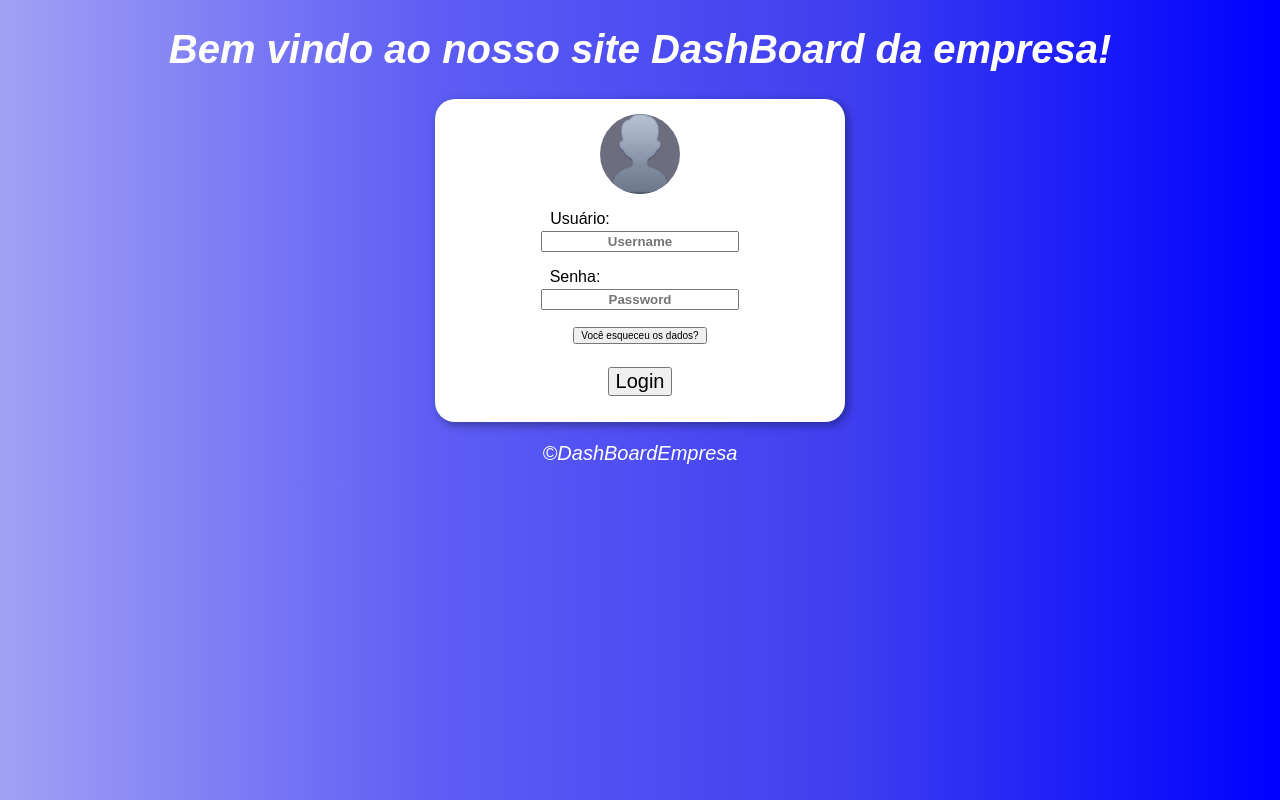
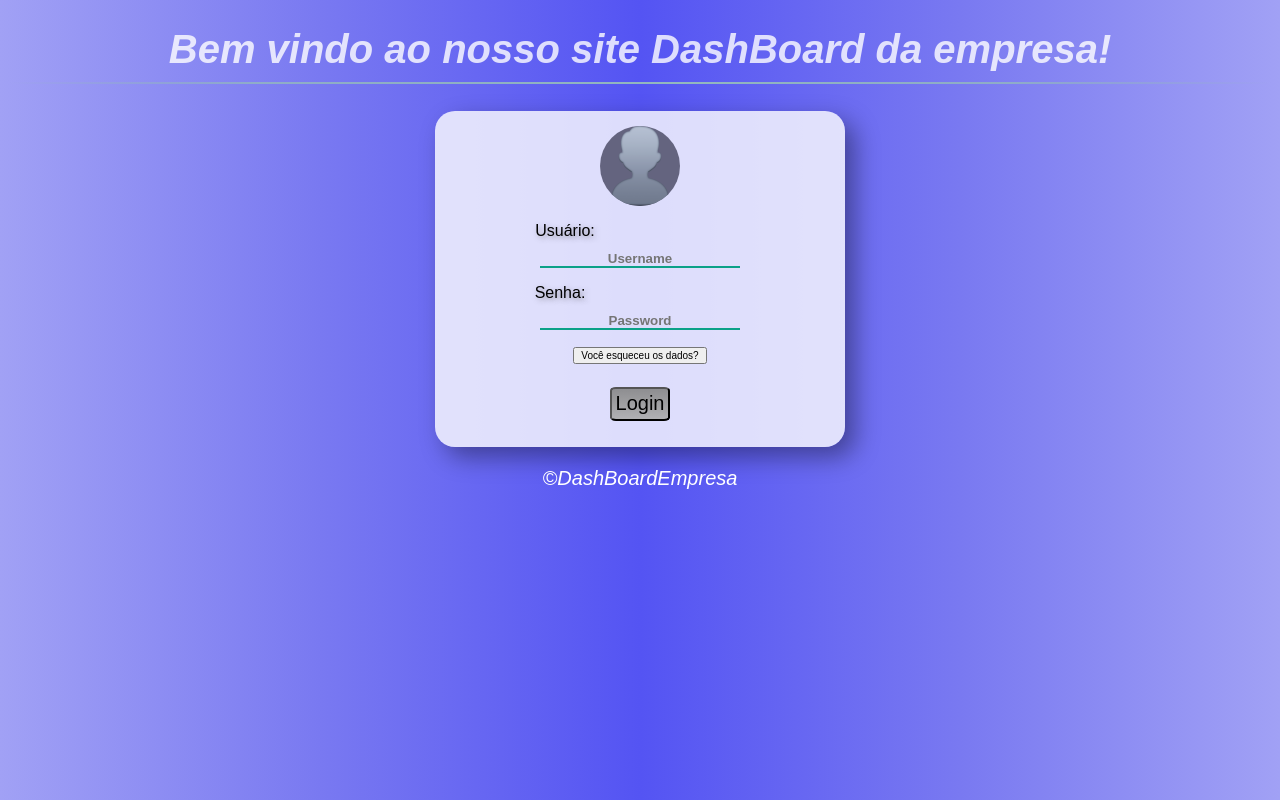
Before and after one commit to fabriciocsantos/Projeto-Pagina-Login, a plain HTML site: page index.html in a window 1280 px wide. Drawn offline with Linux system fonts and the light colour scheme.

Commit message:
Atualização geral 16/09

```diff
--- a/css/estilos.css
+++ b/css/estilos.css
@@ -3,7 +3,7 @@
 /*----------*/
 
 body {
-    background-image: linear-gradient(to left, blue, rgb(62, 62, 240), rgb(94, 94, 245), rgb(161, 161, 245));
+    background-image: linear-gradient(to left, rgb(161, 161, 245), rgb(121, 121, 241),rgb(84, 84, 243), rgb(121, 121, 241), rgb(161, 161, 245));
 
     font: normal 15pt Arial;
 }
@@ -15,12 +15,21 @@ body {
 /*----------*/
 
 header {
-    color: white;
+    color: rgba(255, 255, 255, 0.801);
 
     text-align: center;
     font-style: italic;
 }
 
+h1:after{
+    content: ' ';
+    display: block;
+    width: 100%;
+    height: 2px;
+    margin-top: 10px;
+    background: -webkit-linear-gradient(left, rgba(147,184,189,0) 0%,rgba(147,184,189,0.8) 20%,rgba(147,184,189,1) 53%,rgba(147,184,189,0.8) 79%,rgba(147,184,189,0) 100%);
+    background: linear-gradient(left, rgba(147,184,189,0) 0%,rgba(147,184,189,0.8) 20%,rgba(147,184,189,1) 53%,rgba(147,184,189,0.8) 79%,rgba(147,184,189,0) 100%);
+  }
 
 
 /*----------/*
@@ -28,7 +37,7 @@ header {
 /*----------*/
 
 section {
-    background-color: white;
+    background-color: rgba(255, 255, 255, 0.801);
     border-radius: 20px;
 
     padding: 15px;
@@ -36,7 +45,7 @@ section {
     width: 30%;
     margin:auto;
 
-    box-shadow: 3px 3px 10px rgba(0, 0, 0, 0.377);
+    box-shadow: 10px 10px 25px rgba(0, 0, 0, 0.377);
 }
 
 .S-Cab_Imagem {
@@ -55,16 +64,38 @@ section {
 
 }
 
+.S-Login input {
+    margin-top: 10px;
+
+    padding:0 5px;
+
+    background-color: transparent;
+
+    border:none;
+
+    border-bottom: 2px solid #0ba188;
+
+    outline: none;
+}
+
 .S-Log_Usuario {
+    display: inline-block;
+
     margin-bottom: 0;
-    margin-right: 120px;
+    margin-right: 150px;
+
+    text-shadow: 2px 2px 5px rgba(78, 77, 77, 0.514);
 
     font-size: 16px;
 }
 
 .S-Log_Senha {
+    display: inline-block;
+
     margin-bottom: 0;
-    margin-right: 130px;
+    margin-right: 160px;
+
+    text-shadow: 2px 2px 5px rgba(78, 77, 77, 0.514);
 
     font-size: 16px;
 }
@@ -88,6 +119,12 @@ section {
     padding: 3%;
 }
 
+#Log-Botao_Entrar button {
+    background-image: linear-gradient(to bottom, rgb(142, 142, 145), rgb(159, 159, 161), rgb(177, 177, 180));
+
+    border-radius: 10%;
+    padding: 1%;
+}
 
 /*----------/*
   Rodapé
--- a/index.html
+++ b/index.html
@@ -21,7 +21,7 @@
                     <p class="S-Log_Usuario">Usuário:</p>
 					    <input class="Log-Usuario_Admin" type="text" placeholder="Username">
 					<p class="S-Log_Senha">Senha:</p>
-					    <input class="Log-Senha_Admin" name="Username" type="password" placeholder="Password">
+					    <input class="Log-Senha_Admin" type="password" placeholder="Password">
                 </div>
                 <div id="Log-Botao_Esqueci">
                     <button style="font-size: 50%;" onclick="esqueci()" >Você esqueceu os dados?</button>
```
